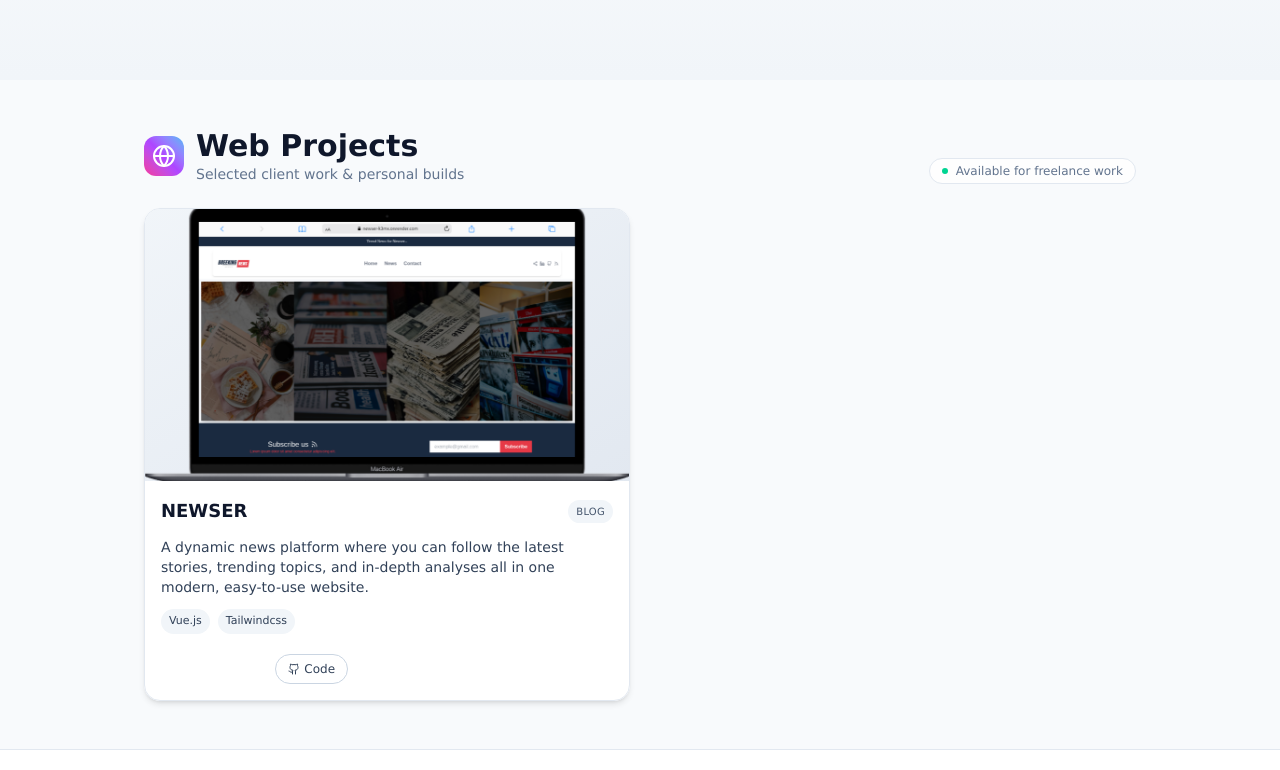
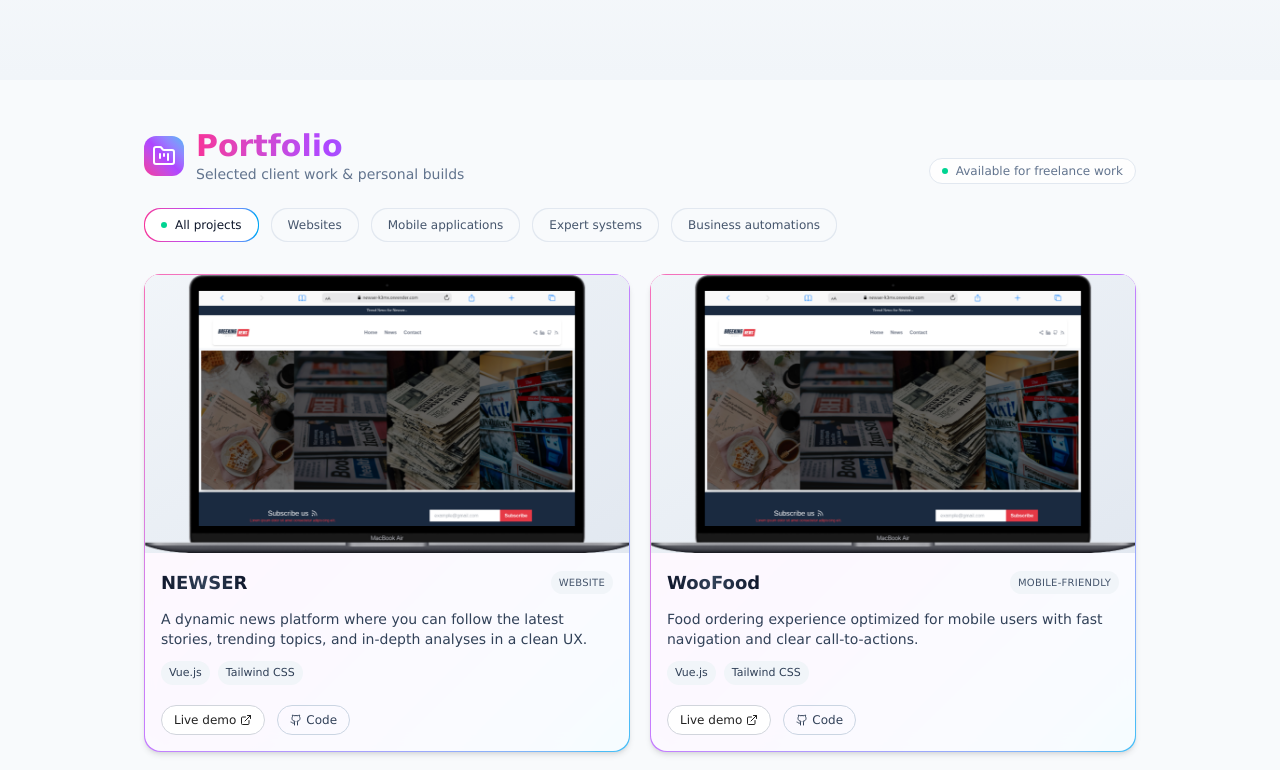
Before and after one commit to nickforhuman/inalkara, a Vue app: page / in a window 1280 px wide. Shown: the part 720-1490 px from the top of the page. Built offline with nearby package versions, Linux system fonts and the light colour scheme.

Commit message:
portfolio ui design

```diff
--- a/src/components/PortfolioComponent.vue
+++ b/src/components/PortfolioComponent.vue
@@ -6,10 +6,14 @@
       <div class="flex justify-between items-end gap-4 mb-6">
         <div class="flex items-center gap-3">
           <div class="p-2 rounded-xl bg-gradient-to-tr from-pink-500 via-purple-500 to-sky-500/80">
-            <Globe class="w-6 h-6 text-white" />
+            <FolderKanban class="w-6 h-6 text-white" />
           </div>
           <div>
-            <h1 class="text-2xl md:text-3xl font-bold text-slate-900">Web Projects</h1>
+            <h1
+              class="text-2xl md:text-3xl font-bold bg-gradient-to-r from-pink-500 via-purple-500 to-sky-500 bg-clip-text text-transparent"
+            >
+              Portfolio
+            </h1>
             <p class="text-sm text-slate-500">Selected client work & personal builds</p>
           </div>
         </div>
@@ -23,14 +27,44 @@
       </div>
       <!-- header end  -->
 
+      <!-- category filter start -->
+      <div class="mb-8 grid grid-cols-2 sm:flex sm:flex-wrap gap-3">
+        <button
+          v-for="cat in categories"
+          :key="cat.id"
+          @click="selectedCategory = cat.id"
+          class="relative rounded-2xl p-[1px] transition-transform hover:-translate-y-0.5"
+          :class="
+            selectedCategory === cat.id
+              ? 'bg-gradient-to-r from-pink-500 via-purple-500 to-sky-500'
+              : 'bg-slate-200'
+          "
+        >
+          <div
+            class="flex items-center justify-center gap-2 rounded-2xl px-4 py-2 text-xs font-medium"
+            :class="
+              selectedCategory === cat.id ? 'bg-white text-slate-900' : 'bg-slate-50 text-slate-600'
+            "
+          >
+            <span
+              v-if="selectedCategory === cat.id"
+              class="inline-block w-1.5 h-1.5 rounded-full bg-emerald-400"
+            ></span>
+            <span>{{ cat.label }}</span>
+          </div>
+        </button>
+      </div>
+      <!-- category filter end -->
+
       <!-- cards start  -->
       <div class="grid gap-5 md:grid-cols-2">
         <!-- card start  -->
         <article
-          v-for="(card, index) in webCardItems"
+          v-for="(card, index) in filteredProjects"
           :key="index"
-          class="group relative overflow-hidden rounded-2xl border border-slate-200 bg-white/90 backdrop-blur shadow-md hover:shadow-lg hover:-translate-y-1 transition"
+          class="group relative overflow-hidden rounded-2xl bg-gradient-to-br from-pink-500/70 via-purple-500/70 to-sky-500/70 p-[1px] shadow-md hover:shadow-xl hover:-translate-y-1 transition"
         >
+          <div class="rounded-2xl bg-white/95 backdrop-blur flex flex-col h-full">
             <!-- preview alanı -->
             <div
               class="aspect-video bg-gradient-to-br from-slate-100 to-slate-200 flex items-center justify-center text-[11px] tracking-[0.2em] text-slate-400"
@@ -38,9 +72,11 @@
               <img :src="card.image" alt="" class="w-full h-full object-cover" />
             </div>
 
-          <div class="p-4 flex flex-col gap-3">
+            <div class="p-4 flex flex-col gap-3 flex-1">
               <div class="flex items-center justify-between gap-2">
-              <h2 class="font-semibold text-slate-900 text-lg">
+                <h2
+                  class="font-semibold text-lg bg-gradient-to-r from-slate-900 via-slate-700 to-slate-900 bg-clip-text text-transparent"
+                >
                   {{ card.title }}
                 </h2>
                 <span
@@ -70,7 +106,7 @@
                   :href="card.link.startsWith('http') ? card.link : 'https://' + card.link"
                   target="_blank"
                   rel="noreferrer"
-                class="inline-flex items-center gap-1 text-xs font-medium px-3 py-1.5 rounded-full bg-secondary text-white hover:bg-secondary/90 transition"
+                  class="inline-flex border border-gray-300 items-center gap-1 text-xs font-medium px-3 py-1.5 rounded-full bg-secondary text-primary hover:bg-secondary/90 transition"
                 >
                   Live demo
                   <ExternalLink class="w-3 h-3" />
@@ -85,6 +121,7 @@
                   <Github class="w-3 h-3" />
                   Code
                 </a>
+              </div>
             </div>
           </div>
 
@@ -102,18 +139,64 @@
 </template>
 
 <script setup lang="ts">
-import { Github, Globe, ExternalLink } from 'lucide-vue-next'
-import { ref } from 'vue'
+import { Github, FolderKanban, ExternalLink } from 'lucide-vue-next'
+import { ref, computed } from 'vue'
 
-const webCardItems = ref([
+const categories = [
+  { id: 'all', label: 'All projects' },
+  { id: 'web', label: 'Websites' },
+  { id: 'mobile', label: 'Mobile applications' },
+  { id: 'expert', label: 'Expert systems' },
+  { id: 'automation', label: 'Business automations' },
+]
+
+const selectedCategory = ref<'all' | 'web' | 'mobile' | 'expert' | 'automation'>('all')
+
+const projects = ref([
   {
     image: new URL('@/assets/images/portfolio/newser.png', import.meta.url).href,
     title: 'NEWSER',
-    projecttype: 'Blog',
-    desc: 'A dynamic news platform where you can follow the latest stories, trending topics, and in-depth analyses all in one modern, easy-to-use website.',
-    tech: ['Vue.js', 'Tailwindcss'],
+    projecttype: 'Website',
+    category: 'web',
+    desc: 'A dynamic news platform where you can follow the latest stories, trending topics, and in-depth analyses in a clean UX.',
+    tech: ['Vue.js', 'Tailwind CSS'],
     link: 'https://newser-k3mx.onrender.com/',
     githublink: 'https://github.com/nickforhuman/newser',
   },
+  {
+    image: new URL('@/assets/images/portfolio/newser.png', import.meta.url).href,
+    title: 'WooFood',
+    projecttype: 'Mobile-friendly',
+    category: 'mobile',
+    desc: 'Food ordering experience optimized for mobile users with fast navigation and clear call-to-actions.',
+    tech: ['Vue.js', 'Tailwind CSS'],
+    link: '#',
+    githublink: '#',
+  },
+  {
+    image: new URL('@/assets/images/portfolio/newser.png', import.meta.url).href,
+    title: 'Economirror',
+    projecttype: 'Expert system',
+    category: 'expert',
+    desc: 'Crypto analytics & expert system prototype with data-driven dashboards and technical indicators.',
+    tech: ['Rust', 'Vue.js', 'PostgreSQL'],
+    link: '#',
+    githublink: '#',
+  },
+  {
+    image: new URL('@/assets/images/portfolio/newser.png', import.meta.url).href,
+    title: 'Automation Suite',
+    projecttype: 'Automation',
+    category: 'automation',
+    desc: 'Internal tools and automations to reduce repetitive tasks and streamline business workflows.',
+    tech: ['Node.js', 'APIs', 'Automation'],
+    link: '#',
+    githublink: '#',
+  },
 ])
+
+const filteredProjects = computed(() => {
+  if (selectedCategory.value === 'all') return projects.value
+  return projects.value.filter((p) => p.category === selectedCategory.value)
+})
 </script>
--- a/src/views/ContactView.vue
+++ b/src/views/ContactView.vue
@@ -155,7 +155,7 @@
             <div
               class="w-9 h-9 rounded-xl bg-secondary flex items-center justify-center shadow shadow-secondary/40"
             >
-              <MapPin class="w-4 h-4 text-white" />
+              <MapPin class="w-4 h-4 text-primary" />
             </div>
             <div class="flex flex-col">
               <span class="text-sm text-slate-900">Based in Türkiye (UTC+3)</span>
```
Lines whose indentation alone changed are shown as unchanged.
